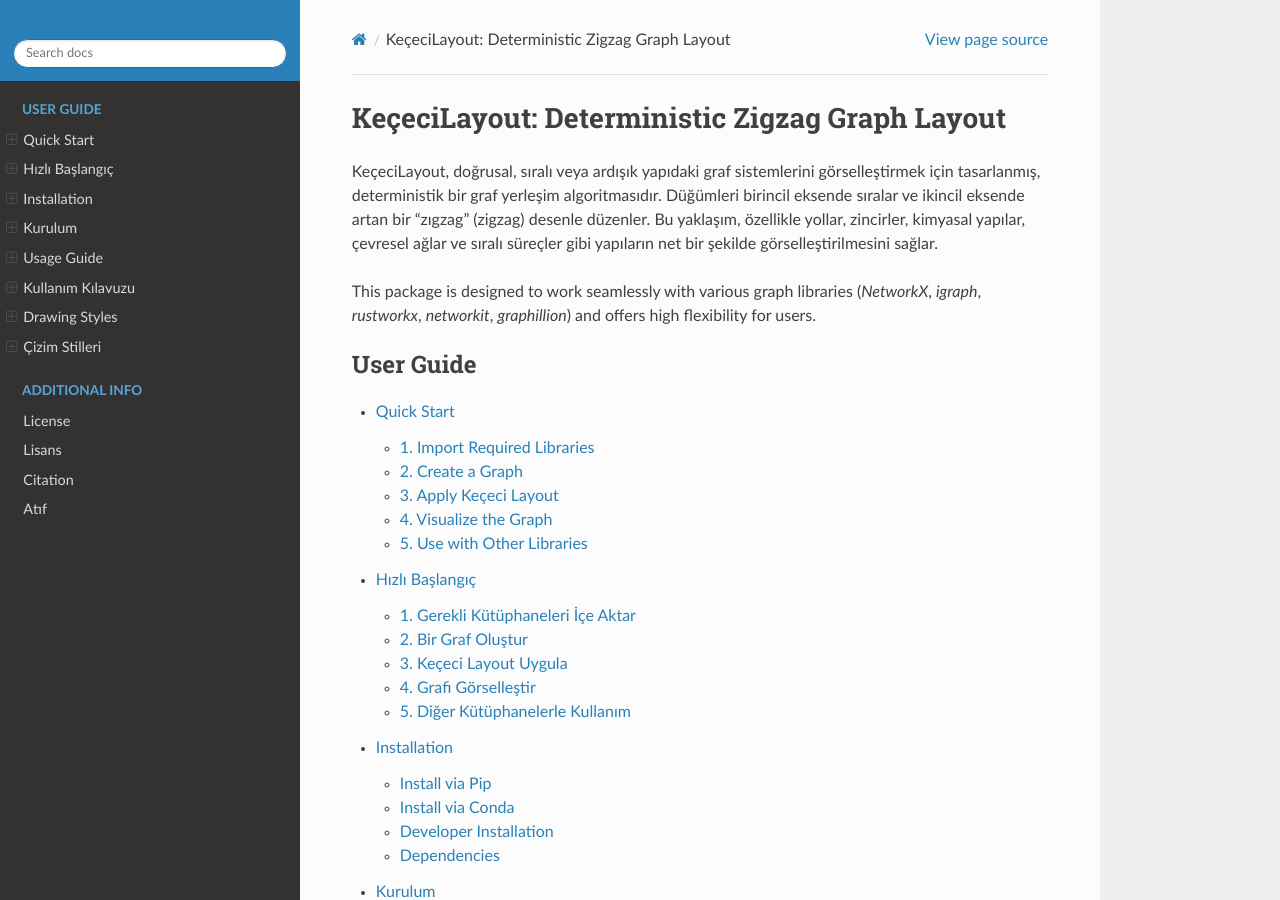
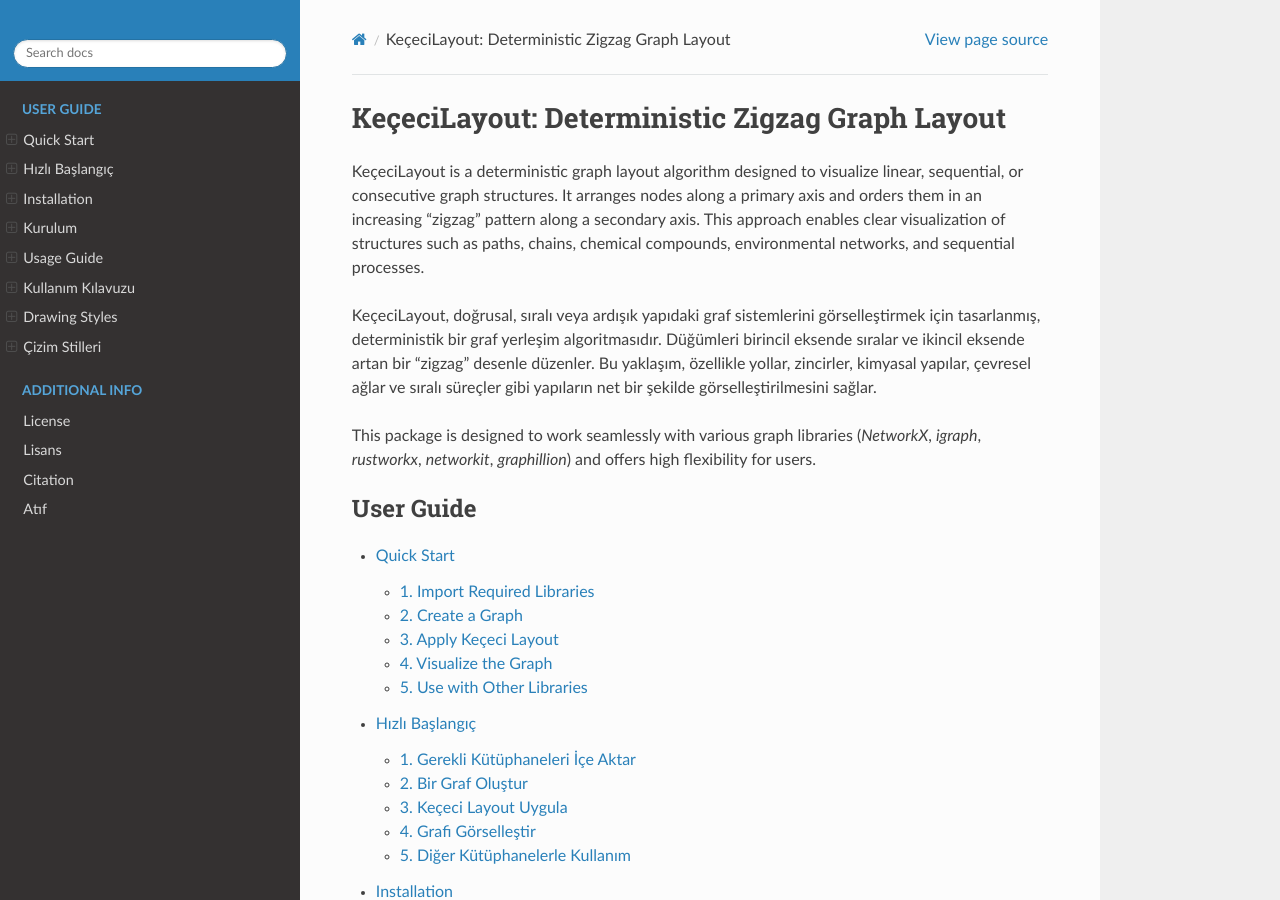
Before and after one commit to WhiteSymmetry/kececilayout, a Sphinx documentation site: the page built from docs/index.rst, in a window 1280 px wide and 900 px high. Built offline with Sphinx 7.4.7 and the Read the Docs theme 3.1.0, drawn with Linux system fonts in a browser that asks for light colours; pages that are not in the unit, such as notebooks, are missing from menus.

Commit message:
Update index.rst

```diff
--- a/docs/index.rst
+++ b/docs/index.rst
@@ -1,7 +1,9 @@
 =================================================
 KeçeciLayout: Deterministic Zigzag Graph Layout
 =================================================
-KeçeciLayout, doğrusal, sıralı veya ardışık yapıdaki graf sistemlerini görselleştirmek için tasarlanmış, deterministik bir graf yerleşim algoritmasıdır. Düğümleri birincil eksende sıralar ve ikincil eksende artan bir "zıgzag" (zigzag) desenle düzenler. Bu yaklaşım, özellikle yollar, zincirler, kimyasal yapılar, çevresel ağlar ve sıralı süreçler gibi yapıların net bir şekilde görselleştirilmesini sağlar.
+KeçeciLayout is a deterministic graph layout algorithm designed to visualize linear, sequential, or consecutive graph structures. It arranges nodes along a primary axis and orders them in an increasing "zigzag" pattern along a secondary axis. This approach enables clear visualization of structures such as paths, chains, chemical compounds, environmental networks, and sequential processes.
+
+KeçeciLayout, doğrusal, sıralı veya ardışık yapıdaki graf sistemlerini görselleştirmek için tasarlanmış, deterministik bir graf yerleşim algoritmasıdır. Düğümleri birincil eksende sıralar ve ikincil eksende artan bir "zigzag" desenle düzenler. Bu yaklaşım, özellikle yollar, zincirler, kimyasal yapılar, çevresel ağlar ve sıralı süreçler gibi yapıların net bir şekilde görselleştirilmesini sağlar.
 
 This package is designed to work seamlessly with various graph libraries (`NetworkX`, `igraph`, `rustworkx`, `networkit`, `graphillion`) and offers high flexibility for users.
 
```
